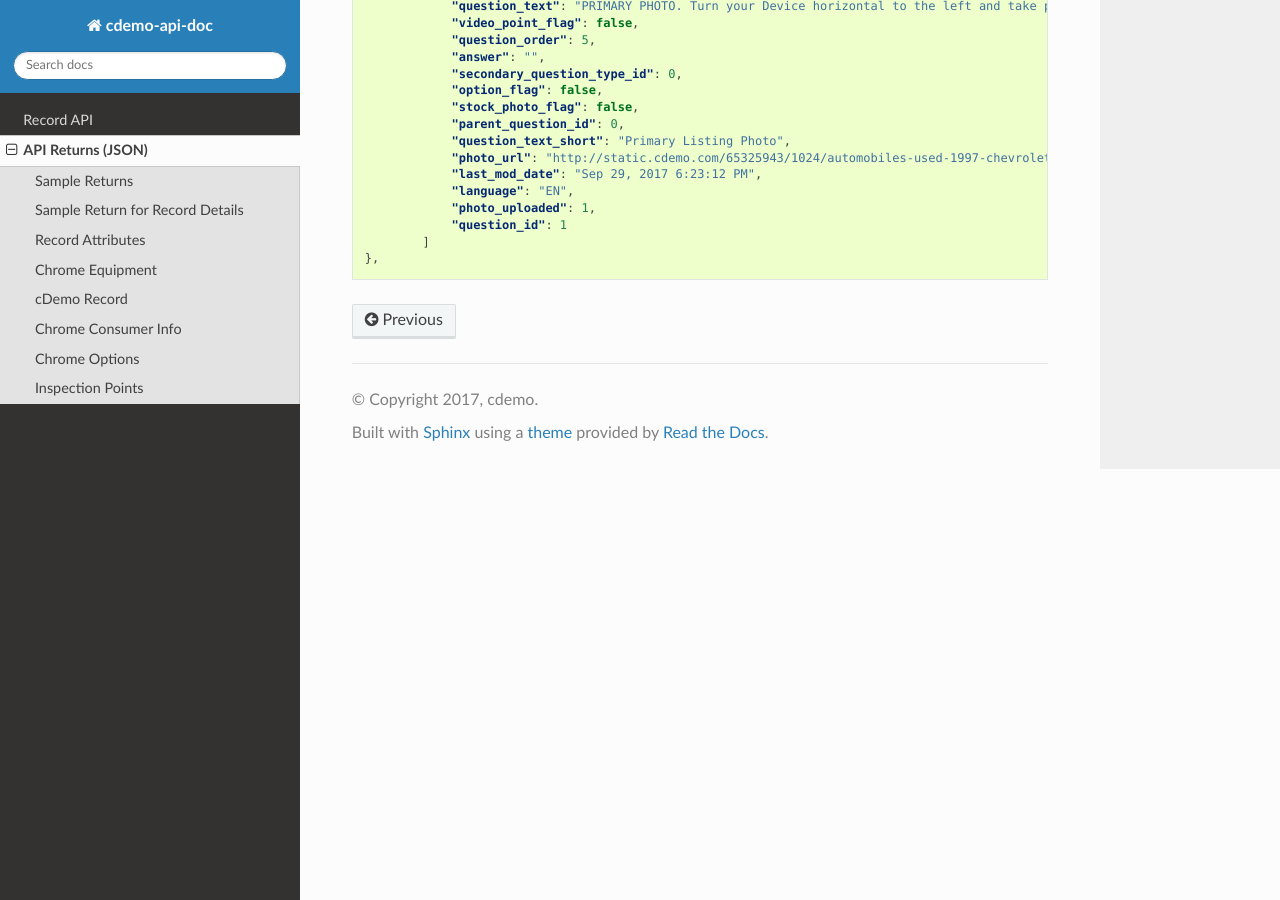
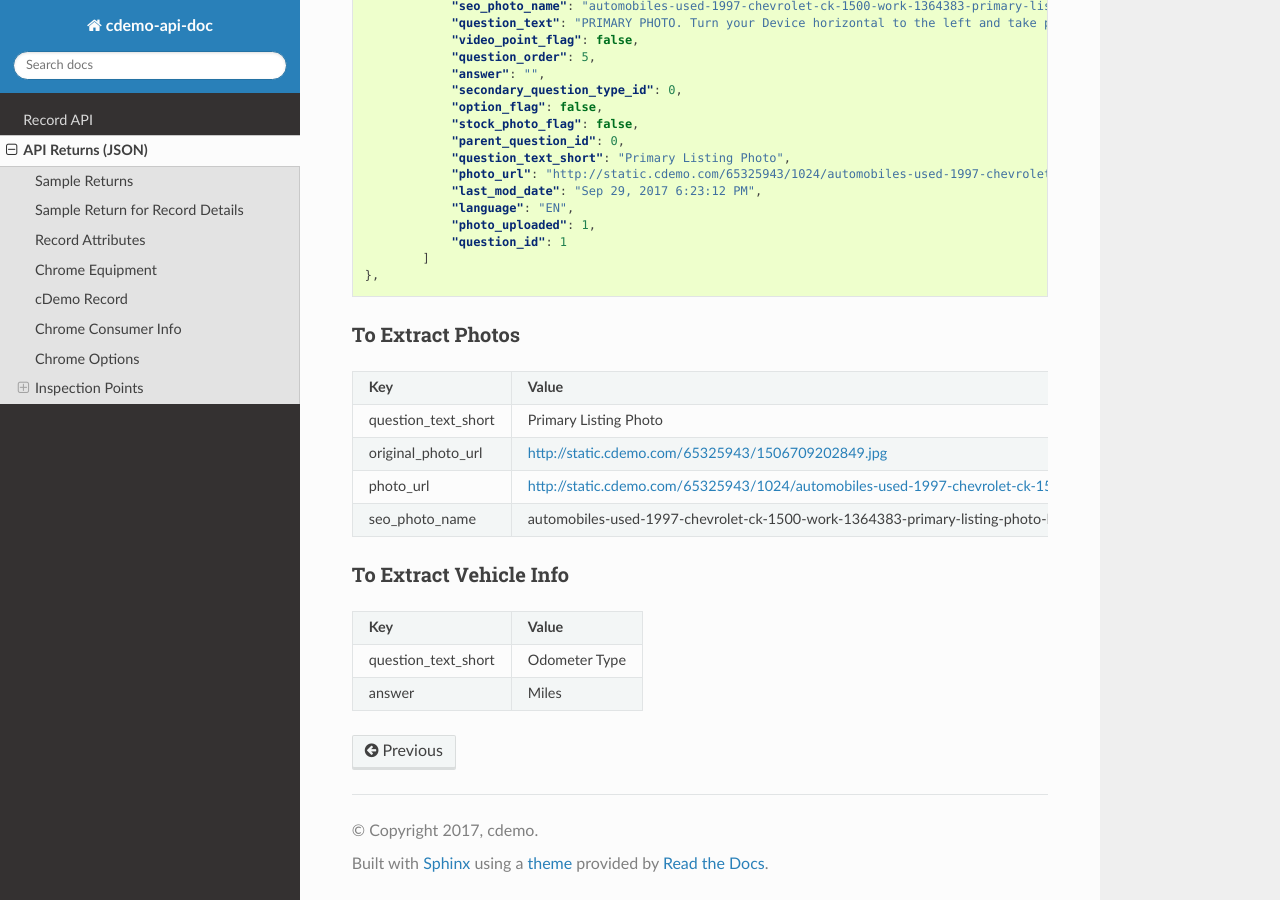
Before and after one commit to cdemomobilesolutions/apidoc, a Sphinx documentation site: the page built from source/api_returns.rst, in a window 1280 px wide and 900 px high, scrolled down 7262 px. Built offline with Sphinx 7.4.7 and the Read the Docs theme 2.0.0, drawn with Linux system fonts in a browser that asks for light colours.

```diff
--- a/source/api_returns.rst
+++ b/source/api_returns.rst
@@ -450,3 +451,30 @@
                 "question_id": 1
             ]
     },
+
+To Extract Photos
+------------------
+
++-------------------------------+---------------------------------------------------------------------------------------------------------------------------------+
+| **Key**                       | **Value**                                                                                                                       |
++-------------------------------+---------------------------------------------------------------------------------------------------------------------------------+
+| question_text_short           | Primary Listing Photo                                                                                                           |
++-------------------------------+---------------------------------------------------------------------------------------------------------------------------------+
+| original_photo_url            | http://static.cdemo.com/65325943/1506709202849.jpg                                                                              |
++-------------------------------+---------------------------------------------------------------------------------------------------------------------------------+
+| photo_url                     | http://static.cdemo.com/65325943/1024/automobiles-used-1997-chevrolet-ck-1500-work-1364383-primary-listing-photo-Image.jpg      |
++-------------------------------+---------------------------------------------------------------------------------------------------------------------------------+
+| seo_photo_name                | automobiles-used-1997-chevrolet-ck-1500-work-1364383-primary-listing-photo-Image.jpg                                            |
++-------------------------------+---------------------------------------------------------------------------------------------------------------------------------+
+
+
+To Extract Vehicle Info
+------------------------
+
++-------------------------------+---------------------------------------------------------------------------------------------------------------------------------+
+| **Key**                       | **Value**                                                                                                                       |
++-------------------------------+---------------------------------------------------------------------------------------------------------------------------------+
+| question_text_short           | Odometer Type                                                                                                                   |
++-------------------------------+---------------------------------------------------------------------------------------------------------------------------------+
+| answer                        | Miles                                                                                                                           |
++-------------------------------+---------------------------------------------------------------------------------------------------------------------------------+
```
Also changed, not shown: other parts of source/api_returns.rst (+1 -0 lines).
